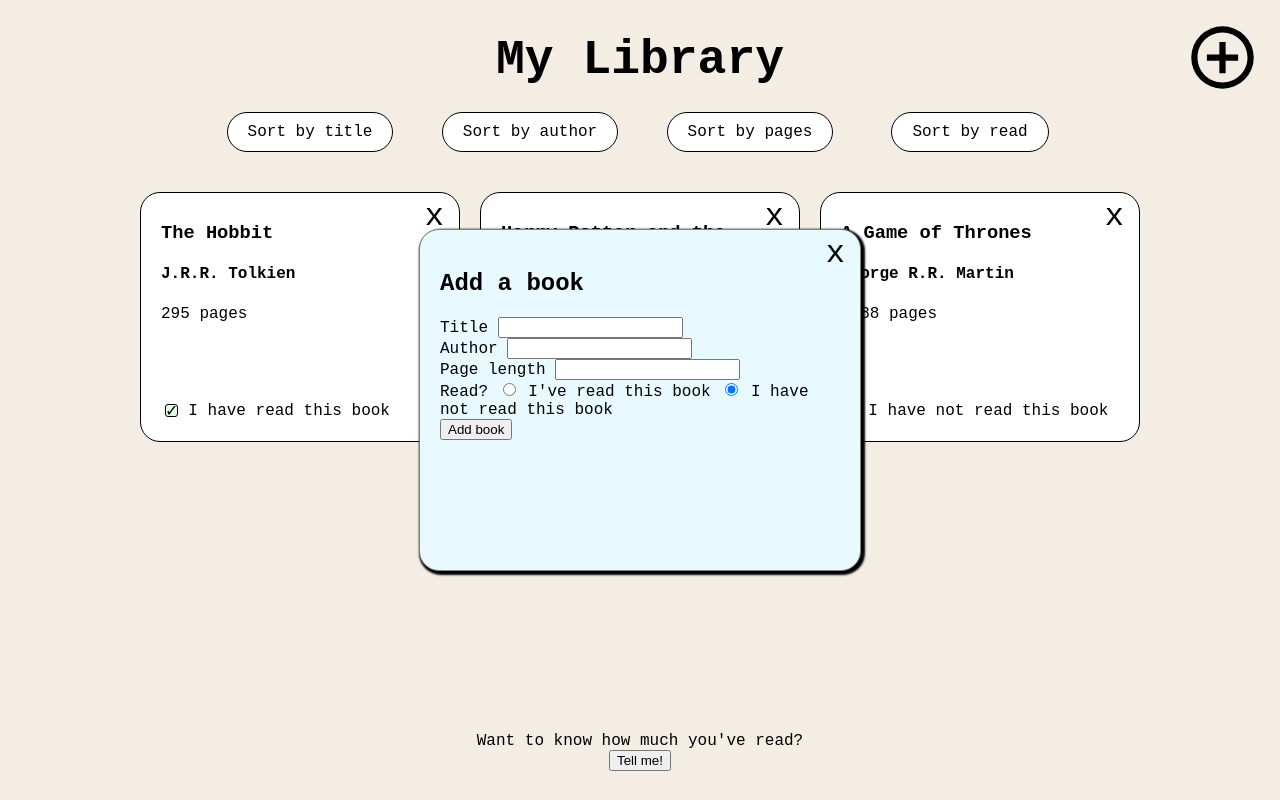
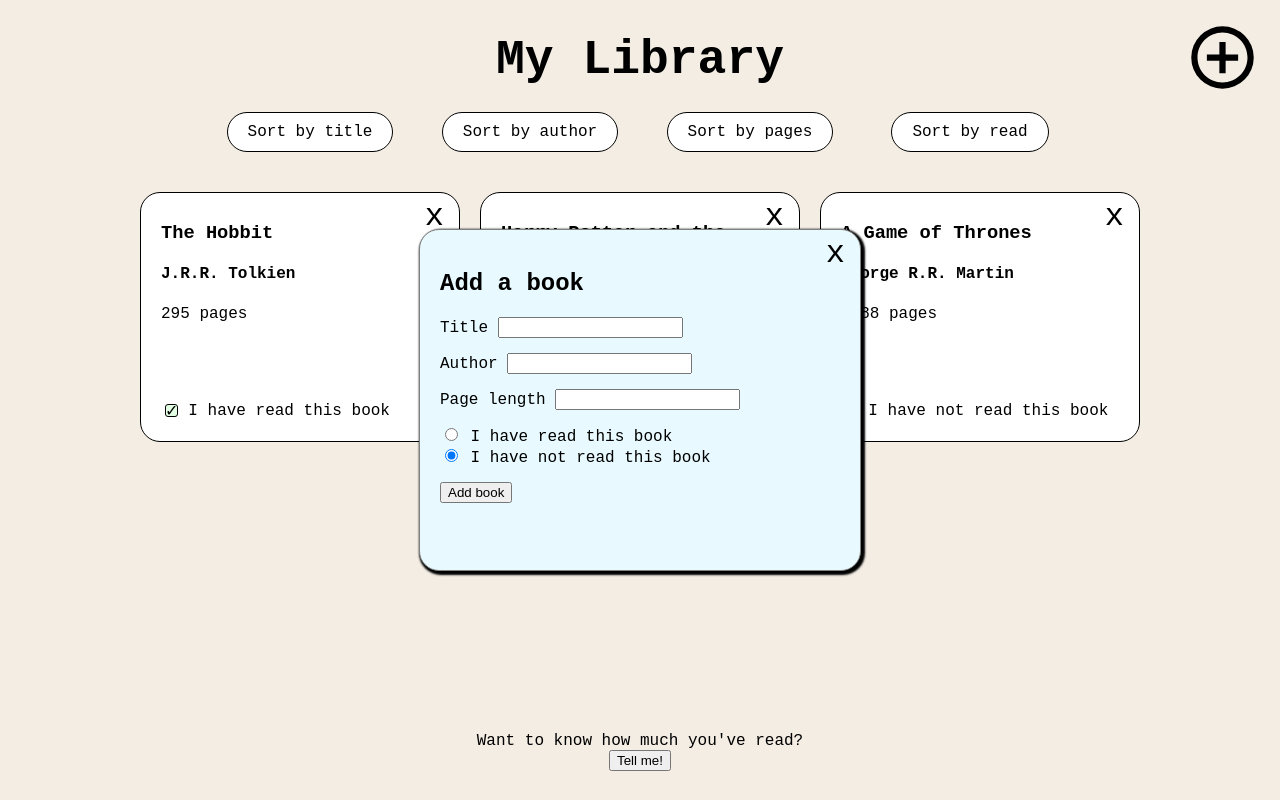
Before and after one commit to edensalt/library, a website: page index.html in a window 1280 px wide. Both pictures are taken after a click on the icon 1222 px from the left and 57 px from the top of the page. Drawn offline with Linux system fonts and the light colour scheme.

Commit message:
Styles for form

```diff
--- a/index.html
+++ b/index.html
@@ -36,11 +36,14 @@
                         <input type="number" name="pages" id="pages">
                     </div>
                     <div class="read">
-                        Read?
-                        <input type="radio" id="read-yes" name="read" value='true'>
-                        <label for="read-yes">I've read this book</label>
-                        <input type="radio" id="read-no" name="read" value='false' checked>
-                        <label for="read-no">I have not read this book</label>
+                        <div class="read-yes">
+                            <input type="radio" id="read-yes" name="read" value='true'>
+                            <label for="read-yes">I have read this book</label>
+                        </div>
+                        <div class="read-no">
+                            <input type="radio" id="read-no" name="read" value='false' checked>
+                            <label for="read-no">I have not read this book</label>
+                        </div>
                     </div>
                 </div>
                 <button id="submit-button" type="submit">Add book</button>
--- a/styles.css
+++ b/styles.css
@@ -62,6 +62,11 @@ right: 20px;
 
 #close-popup:hover {
     cursor: pointer;
+}
+
+.book-input > div {
+  position: relative;
+  margin-bottom: 15px;
 }
 
 /* Filter buttons */
@@ -163,6 +168,8 @@ input[type="checkbox"]:checked::before {
 }
 
 button:hover,
-input[type="checkbox"]:hover {
+input[type="checkbox"]:hover,
+button:active,
+input[type="checkbox"]:active  {
   cursor: pointer;
 }
```
